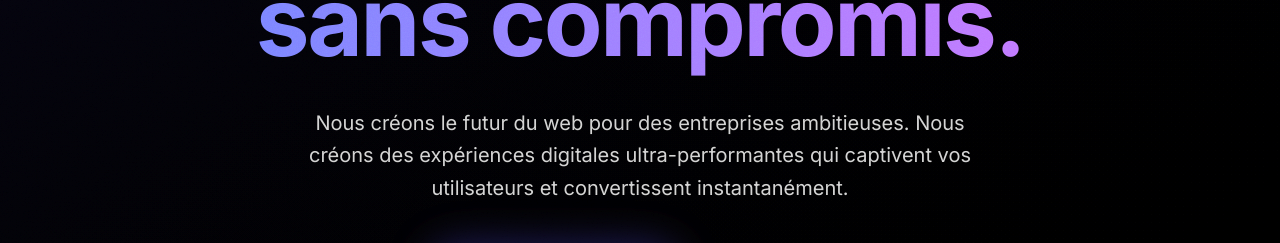
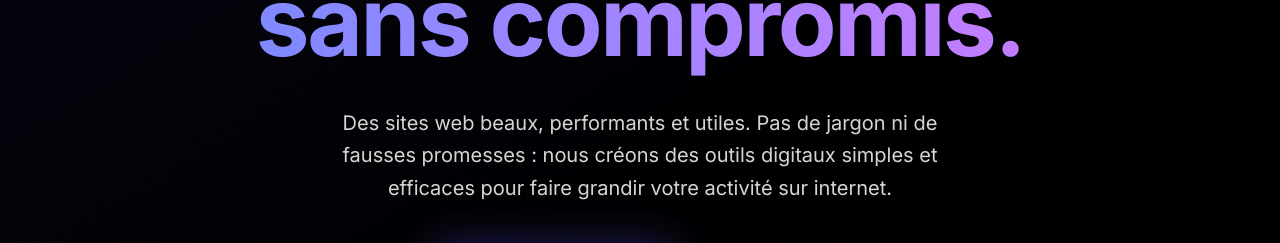
Before and after one commit to versodirection/verso-agency, a Next.js app: page / in a window 1280 px wide. Shown: the part 390-633 px from the top of the page. Built offline with nearby package versions, Linux system fonts and the light colour scheme; no server answers.

Commit message:
modif titre principal

```diff
--- a/app/components/sections/Hero.tsx
+++ b/app/components/sections/Hero.tsx
@@ -64,7 +64,7 @@ export function Hero({ showAnimations, scrollTo, cursorEnter, cursorLeave }: Her
         </MaskText>
 
         <p className="text-lg md:text-xl text-neutral-300 max-w-2xl mx-auto mb-10 leading-relaxed mix-blend-screen">
-          {siteConfig.description} Nous créons des expériences digitales ultra-performantes qui captivent vos utilisateurs et convertissent instantanément.
+          {siteConfig.description} nous créons des outils digitaux simples et efficaces pour faire grandir votre activité sur internet.
         </p>
 
         <div className="flex flex-col md:flex-row gap-4 justify-center items-center">
--- a/app/data/content.ts
+++ b/app/data/content.ts
@@ -3,7 +3,7 @@ import { Code, Rocket, Palette, Smartphone } from "lucide-react";
 
 export const siteConfig = {
   name: "VERSO AGENCY",
-  description: "Nous créons le futur du web pour des entreprises ambitieuses.",
+  description: "Des sites web beaux, performants et utiles. Pas de jargon ni de fausses promesses :",
   email: "contact@verso-agency.fr",
   phone: "+33 7 68 29 66 12",
   address: "Toulouse, France",
```
